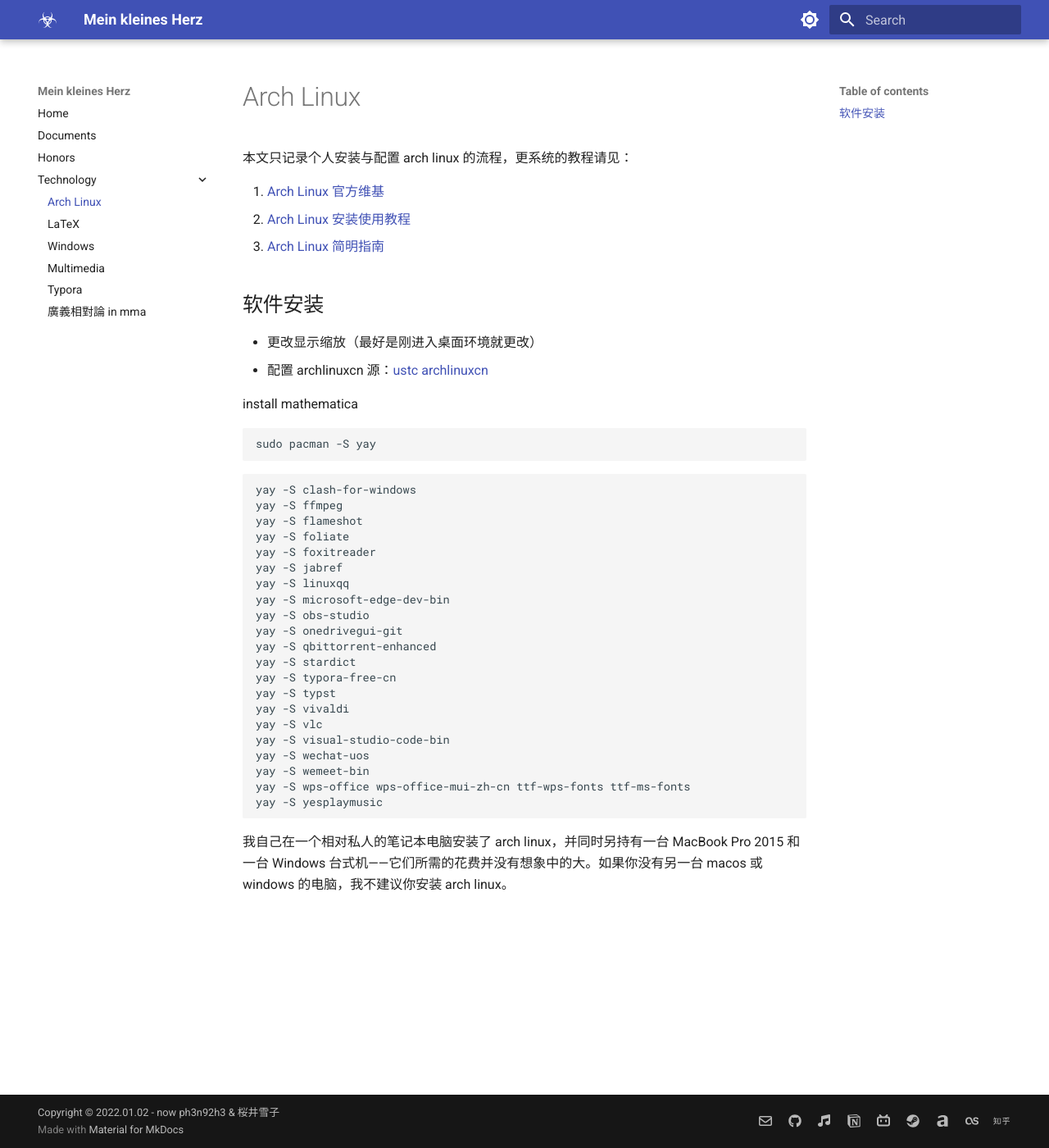
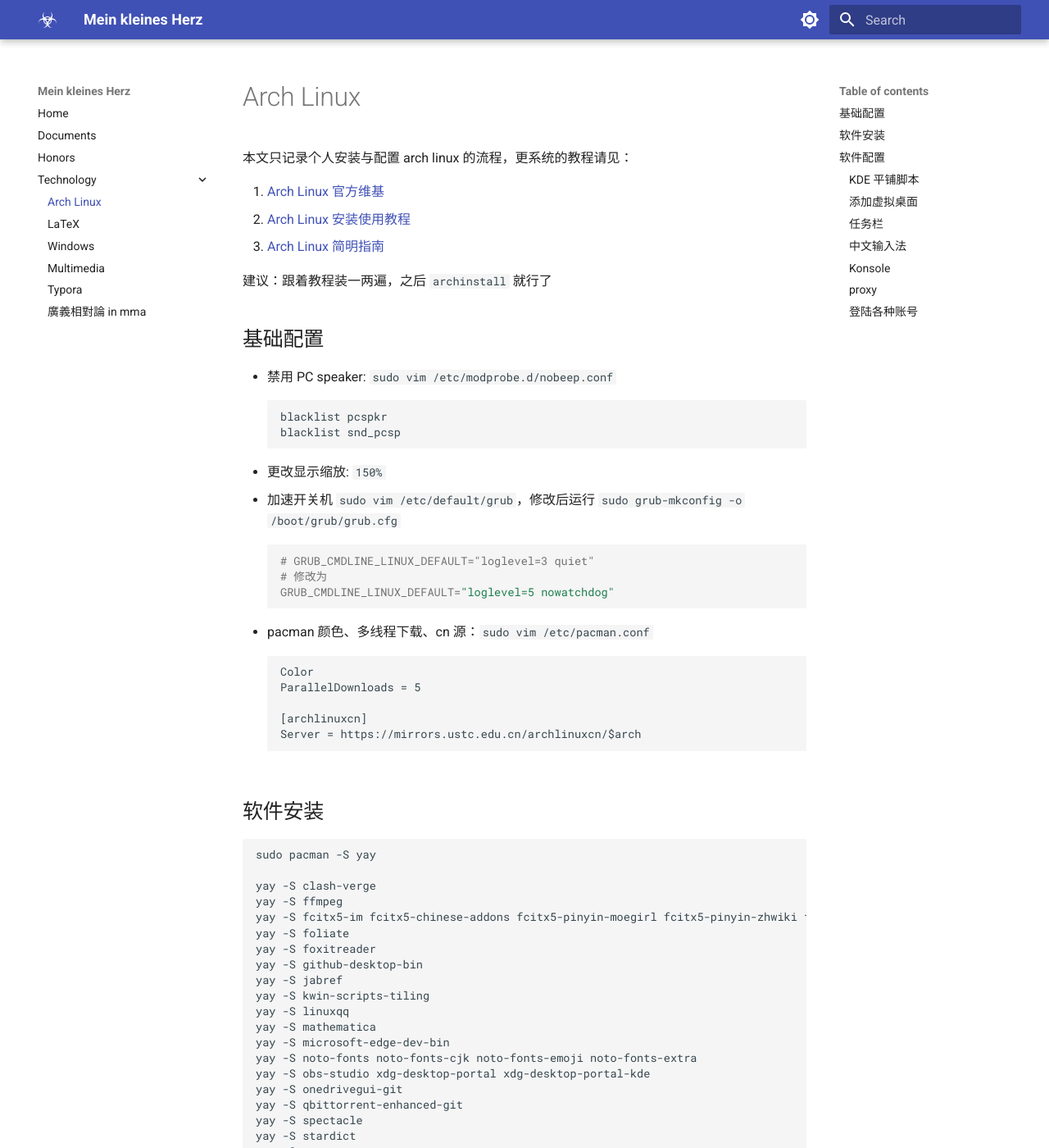
Before and after one commit to ph3n92h3/ph3n92h3.github.io, an MkDocs documentation site: the page built from docs/Technology/Arch Linux.md, in a window 1280 px wide and 1400 px high. Shown: the whole window at 82% size. Built offline with MkDocs 1.6.1 and Material for MkDocs 9.7.7, drawn with Linux system fonts in a browser that asks for light colours; some of the changed text lies outside the part shown.

Commit message:
Update Arch Linux.md

````diff
--- a/docs/Technology/Arch Linux.md
+++ b/docs/Technology/Arch Linux.md
@@ -6,39 +6,104 @@
 2. [Arch Linux 安装使用教程](https://archlinuxstudio.github.io/ArchLinuxTutorial/#/)
 3. [Arch Linux 简明指南](https://arch.icekylin.online)
 
+建议：跟着教程装一两遍，之后 `archinstall` 就行了
+
+## 基础配置
+
+- 禁用 PC speaker: `sudo vim /etc/modprobe.d/nobeep.conf`
+```bash
+blacklist pcspkr
+blacklist snd_pcsp
+```
+- 更改显示缩放: `150%`
+- 加速开关机 `sudo vim /etc/default/grub`，修改后运行 `sudo grub-mkconfig -o /boot/grub/grub.cfg`
+```bash
+# GRUB_CMDLINE_LINUX_DEFAULT="loglevel=3 quiet"
+# 修改为
+GRUB_CMDLINE_LINUX_DEFAULT="loglevel=5 nowatchdog"
+```
+- pacman 颜色、多线程下载、cn 源：`sudo vim /etc/pacman.conf`
+```
+Color
+ParallelDownloads = 5
+
+[archlinuxcn]
+Server = https://mirrors.ustc.edu.cn/archlinuxcn/$arch
+```
+
 ## 软件安装
-
-- 更改显示缩放（最好是刚进入桌面环境就更改）
-- 配置 archlinuxcn 源：[ustc archlinuxcn](https://mirrors.ustc.edu.cn/help/archlinuxcn.html)
-
-install mathematica
 
 ```bash
 sudo pacman -S yay
-```
 
-```bash
-yay -S clash-for-windows
+yay -S clash-verge
 yay -S ffmpeg
-yay -S flameshot
+yay -S fcitx5-im fcitx5-chinese-addons fcitx5-pinyin-moegirl fcitx5-pinyin-zhwiki fcitx5-pinyin-custom-pinyin-dictionary
 yay -S foliate
 yay -S foxitreader
+yay -S github-desktop-bin
 yay -S jabref
+yay -S kwin-scripts-tiling
 yay -S linuxqq
+yay -S mathematica
 yay -S microsoft-edge-dev-bin
-yay -S obs-studio
+yay -S noto-fonts noto-fonts-cjk noto-fonts-emoji noto-fonts-extra
+yay -S obs-studio xdg-desktop-portal xdg-desktop-portal-kde
 yay -S onedrivegui-git
-yay -S qbittorrent-enhanced
+yay -S qbittorrent-enhanced-git
+yay -S spectacle
 yay -S stardict
-yay -S typora-free-cn
 yay -S typst
 yay -S vivaldi
 yay -S vlc
-yay -S visual-studio-code-bin
 yay -S wechat-uos
 yay -S wemeet-bin
-yay -S wps-office wps-office-mui-zh-cn ttf-wps-fonts ttf-ms-fonts
+yay -S wps-office ttf-wps-fonts ttf-ms-fonts # 还有一个字体包忘了，装完 wps-office 有提示
 yay -S yesplaymusic
 ```
 
+## 软件配置
+
+### KDE 平铺脚本
+
+- 在系统设置中搜索 `KWin Scripts`
+- "Tiling Extension" 中 "Gap" 全部设置为 `5`
+
+### 添加虚拟桌面
+
+- 在系统设置中搜索 `Virtual Desktops`
+- 添加至 `5` 个
+- 设置他们的快捷键为 `Super + Shift + <number>`
+
+  - 在系统设置中搜索 `Shortcuts` -> `KWin`
+
+### 任务栏
+
+- 放在屏幕顶部
+
+### 中文输入法
+
+`sudo vim /etc/environment`
+
+```bash
+GTK_IM_MODULE=fcitx
+QT_IM_MODULE=fcitx
+XMODIFIERS=@im=fcitx
+SDL_IM_MODULE=fcitx
+GLFW_IM_MODULE=ibus
+```
+
+- 添加输入法 `Shuangpin`，修改双拼方案为 `Xiaohe`
+- 修改云拼音后端为 `Baidu`
+
+### Konsole
+
+修改默认的颜色主题透明度为 `75%`
+
+### proxy
+
+### 登陆各种账号
+
+---
+
 我自己在一个相对私人的笔记本电脑安装了 arch linux，并同时另持有一台 MacBook Pro 2015 和一台 Windows 台式机——它们所需的花费并没有想象中的大。如果你没有另一台 macos 或 windows 的电脑，我不建议你安装 arch linux。
````
